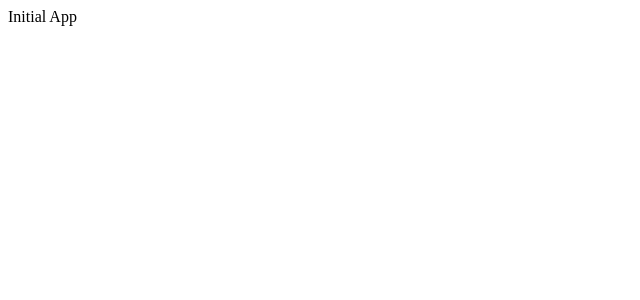
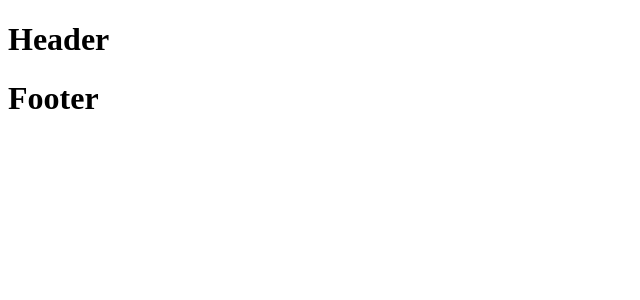
Before and after one commit to coldmelnyk/audiophile-react, a React (Vite) app: page / in a window 1280 px wide. Shown: the top 300 px of the page, without its empty margins (0-640 px from the left). Built offline with nearby package versions, Linux system fonts and the light colour scheme.

Commit message:
added routes and basic components

```diff
--- a/package.json
+++ b/package.json
@@ -12,7 +12,8 @@
   },
   "dependencies": {
     "react": "^18.3.1",
-    "react-dom": "^18.3.1"
+    "react-dom": "^18.3.1",
+    "react-router": "^7.0.2"
   },
   "devDependencies": {
     "@eslint/js": "^9.15.0",
--- a/src/App.tsx
+++ b/src/App.tsx
@@ -1,4 +1,12 @@
+import { Outlet } from 'react-router';
+import { Header, Footer } from './components';
+
 export function App() {
-
-  return 'Initial App';
+  return (
+    <>
+      <Header />
+      <Outlet />
+      <Footer />
+    </>
+  );
 }
--- /dev/null
+++ b/src/Root.tsx
@@ -0,0 +1,15 @@
+import { BrowserRouter, Route, Routes } from "react-router";
+import { App } from "./App";
+import { Paths } from "./enums";
+
+export const Root = () => {
+  return (
+    <BrowserRouter>
+      <Routes>
+        <Route path={Paths.HOME} element={<App />}>
+          {/* children will be another pages of the app */}
+        </Route>
+      </Routes>
+    </BrowserRouter>
+  );
+};
--- /dev/null
+++ b/src/components/Footer/Footer.tsx
@@ -0,0 +1,7 @@
+export const Footer = () => {
+  return (
+    <footer>
+      <h1>Footer</h1>
+    </footer>
+  );
+};
--- /dev/null
+++ b/src/components/Footer/index.ts
@@ -0,0 +1 @@
+export * from './Footer';
--- /dev/null
+++ b/src/components/Header/Header.tsx
@@ -0,0 +1,7 @@
+export const Header = () => {
+  return (
+    <header>
+      <h1>Header</h1>
+    </header>
+  );
+};
--- /dev/null
+++ b/src/components/Header/index.ts
@@ -0,0 +1 @@
+export * from './Header';
--- /dev/null
+++ b/src/components/index.ts
@@ -0,0 +1,2 @@
+export * from './Footer';
+export * from './Header';
--- /dev/null
+++ b/src/enums/Paths.ts
@@ -0,0 +1,3 @@
+export enum Paths {
+  HOME = '/',
+}
--- /dev/null
+++ b/src/enums/index.ts
@@ -0,0 +1 @@
+export * from './Paths';
--- a/src/main.tsx
+++ b/src/main.tsx
@@ -1,9 +1,9 @@
-import { StrictMode } from 'react'
-import { createRoot } from 'react-dom/client'
-import { App } from './App.tsx'
+import { StrictMode } from 'react';
+import { createRoot } from 'react-dom/client';
+import { Root } from './Root';
 
 createRoot(document.getElementById('root')!).render(
   <StrictMode>
-    <App />
-  </StrictMode>,
-)
+    <Root />
+  </StrictMode>
+);
```
Also changed, not shown: 1 other file (tests, documents, lock files or other folders).
